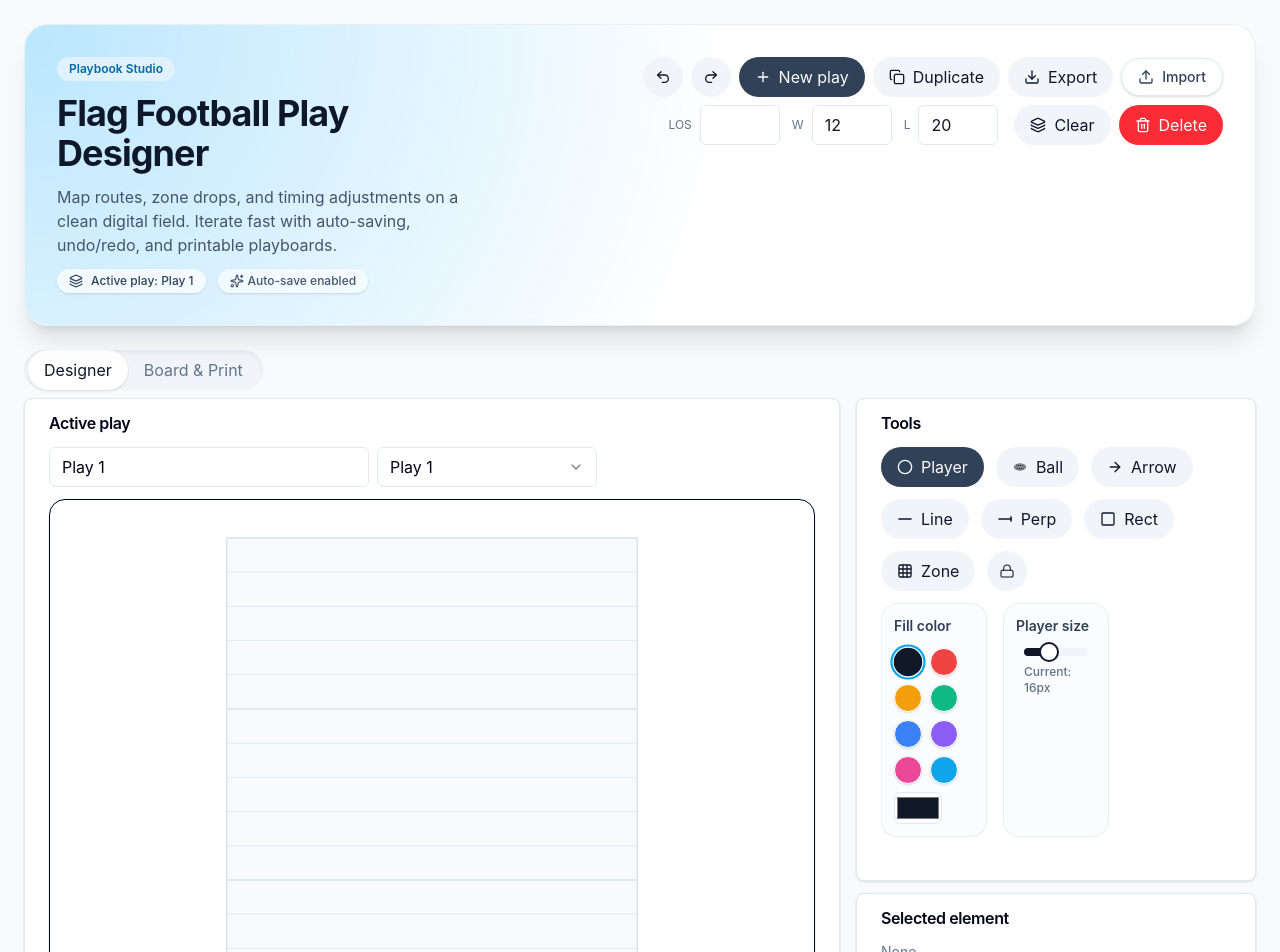
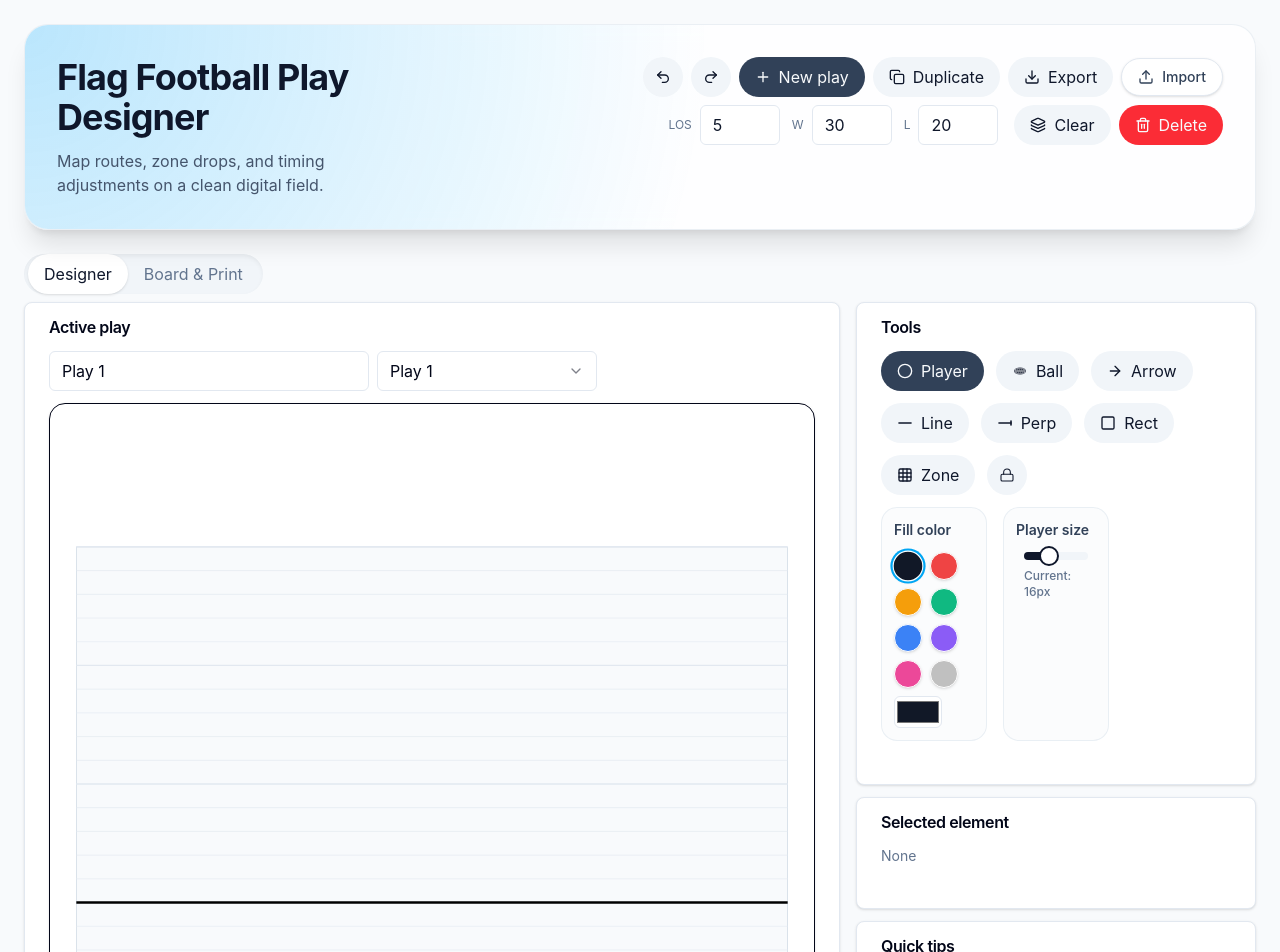
Before and after one commit to aaravchowbey/flag-football-play-designer, a React (Vite) app in the folder play-designer/: page / in a window 1280 px wide. Shown: the top 952 px of the page. Built offline with nearby package versions, Linux system fonts and the light colour scheme.

Commit message:
Cleaned up UI some more, added a bunch of tiny features. I am really putting off fixing the printing but I am going to do it for real now

```diff
--- a/play-designer/src/App.tsx
+++ b/play-designer/src/App.tsx
@@ -30,7 +30,6 @@ const ELT = {
 const ARROW_STYLE = {
   SOLID: "solid",
   DASHED: "dashed",
-  CURVED: "curved",
 };
 
 const DEFAULT_PLAY_SIZE = { w: 600, h: 800 };
@@ -38,6 +37,8 @@ const DEFAULT_PLAY_SIZE = { w: 600, h: 800 };
 const FIELD_MARGIN_VERTICAL = 40;
 const FIELD_MARGIN_HORIZONTAL = 40;
 const DEFAULT_DIVISIONS = 20; // the number of yard-line gaps by default
+const DEFAULT_FIELD_WIDTH = 30; // default width in yards (across)
+const DEFAULT_LOS = 5; // default line of scrimmage
 const DEFAULT_UNIT_PX = (DEFAULT_PLAY_SIZE.h - FIELD_MARGIN_VERTICAL * 2) / DEFAULT_DIVISIONS; // px per yard-unit
 
 function computeFieldSize(widthYards: number, lengthYards: number) {
@@ -97,13 +98,13 @@ function yardLines(w: number, h: number, los?: number | null, divisions: number
 
 // Core models
 function newPlay(name = "New Play") {
-  const defaultWidth = 12;
+  const defaultWidth = DEFAULT_FIELD_WIDTH;
   const defaultLength = DEFAULT_DIVISIONS;
   return {
     id: uid(),
     name,
     size: computeFieldSize(defaultWidth, defaultLength),
-    lineOfScrimmage: null,
+    lineOfScrimmage: DEFAULT_LOS,
     fieldWidthYards: defaultWidth, // default width in yards (across)
     fieldLengthYards: defaultLength, // default length in yards (down the field)
     elements: [],
@@ -111,7 +112,7 @@ function newPlay(name = "New Play") {
 }
 
 function defaultPalette() {
-  return ["#111827", "#ef4444", "#f59e0b", "#10b981", "#3b82f6", "#8b5cf6", "#ec4899", "#0ea5e9"]; // neutral + team colors
+  return ["#111827", "#ef4444", "#f59e0b", "#10b981", "#3b82f6", "#8b5cf6", "#ec4899", "#c0c0c0"]; // neutral + team colors
 }
 
 // ------------------------------------------------------------
@@ -125,7 +126,7 @@ function Player({ elt, selected, onMouseDown, defaultSize = 16 }: any) {
       <text x={elt.x} y={elt.y + 5} textAnchor="middle" fontSize={12} fill="#ffffff" fontWeight={700} pointerEvents="none">
         {elt.label || ""}
       </text>
-      {selected ? <circle cx={elt.x} cy={elt.y} r={r + 4} fill="none" stroke="#0ea5e9" strokeWidth={2} /> : null}
+  {selected ? <circle cx={elt.x} cy={elt.y} r={r + 4} fill="none" stroke="#c0c0c0" strokeWidth={2} /> : null}
     </g>
   );
 }
@@ -156,7 +157,7 @@ function Ball({ elt, selected, onMouseDown }: any) {
           />
         ))}
       </g>
-      {selected ? <circle cx={elt.x} cy={elt.y} r={r + 6} fill="none" stroke="#0ea5e9" strokeWidth={2} /> : null}
+  {selected ? <circle cx={elt.x} cy={elt.y} r={r + 6} fill="none" stroke="#c0c0c0" strokeWidth={2} /> : null}
     </g>
   );
 }
@@ -165,21 +166,7 @@ function Arrow({ elt, selected, onMouseDown }: any) {
   const { x1, y1, x2, y2, color = "#111827", style = ARROW_STYLE.SOLID, thickness = 3 } = elt;
   const head = 6; // constant arrowhead size in px
   let path = `M ${x1} ${y1} L ${x2} ${y2}`;
-    if (style === ARROW_STYLE.CURVED) {
-    const mx = (x1 + x2) / 2;
-    const my = (y1 + y2) / 2;
-    const dx = x2 - x1;
-    const dy = y2 - y1;
-    const dist = Math.hypot(dx, dy) || 1;
-    // perpendicular (normal) vector
-    const nx = -dy / dist;
-    const ny = dx / dist;
-    const base = Math.min(0.5, 0.25 * (dist / 100)); // scale curvature with distance but clamp
-    const curvature = typeof elt.curvature === "number" ? elt.curvature : base;
-    const cx = mx + nx * dist * curvature;
-    const cy = my + ny * dist * curvature;
-    path = `M ${x1} ${y1} Q ${cx} ${cy} ${x2} ${y2}`;
-  }
+    // curved style removed; always use straight path
   return (
     <g onMouseDown={(e) => onMouseDown(e, elt)} style={{ cursor: "move" }}>
       <defs>
@@ -190,8 +177,8 @@ function Arrow({ elt, selected, onMouseDown }: any) {
       <path d={path} stroke={color} strokeWidth={thickness} fill="none" markerEnd={`url(#head-${elt.id})`} strokeDasharray={style === ARROW_STYLE.DASHED ? "8 6" : undefined} />
       {selected ? (
         <>
-          <circle cx={x1} cy={y1} r={6} fill="#0ea5e9" />
-          <circle cx={x2} cy={y2} r={6} fill="#0ea5e9" />
+          <circle cx={x1} cy={y1} r={6} fill="#c0c0c0" />
+          <circle cx={x2} cy={y2} r={6} fill="#c0c0c0" />
         </>
       ) : null}
     </g>
@@ -202,11 +189,11 @@ function Line({ elt, selected, onMouseDown }: any) {
   const { x1, y1, x2, y2, color = "#111827", thickness = 3 } = elt;
   return (
     <g onMouseDown={(e) => onMouseDown(e, elt)} style={{ cursor: "move" }}>
-      <path d={`M ${x1} ${y1} L ${x2} ${y2}`} stroke={color} strokeWidth={thickness} fill="none" strokeLinecap="round" />
+      <path d={`M ${x1} ${y1} L ${x2} ${y2}`} stroke={color} strokeWidth={thickness} fill="none" strokeLinecap="round" strokeDasharray={elt.style === ARROW_STYLE.DASHED ? "8 6" : undefined} />
       {selected ? (
         <>
-          <circle cx={x1} cy={y1} r={6} fill="#0ea5e9" />
-          <circle cx={x2} cy={y2} r={6} fill="#0ea5e9" />
+          <circle cx={x1} cy={y1} r={6} fill="#c0c0c0" />
+          <circle cx={x2} cy={y2} r={6} fill="#c0c0c0" />
         </>
       ) : null}
     </g>
@@ -231,12 +218,12 @@ function PerpLine({ elt, selected, onMouseDown }: any) {
 
   return (
     <g onMouseDown={(e) => onMouseDown(e, elt)} style={{ cursor: "move" }}>
-      <path d={`M ${x1} ${y1} L ${x2} ${y2}`} stroke={color} strokeWidth={thickness} fill="none" strokeLinecap="round" />
-      <path d={`M ${tx} ${ty} L ${tx2} ${ty2}`} stroke={color} strokeWidth={Math.max(1, Math.round(thickness))} strokeLinecap="round" />
+      <path d={`M ${x1} ${y1} L ${x2} ${y2}`} stroke={color} strokeWidth={thickness} fill="none" strokeLinecap="round" strokeDasharray={elt.style === ARROW_STYLE.DASHED ? "8 6" : undefined} />
+      <path d={`M ${tx} ${ty} L ${tx2} ${ty2}`} stroke={color} strokeWidth={Math.max(1, Math.round(thickness))} strokeLinecap="round" strokeDasharray={elt.style === ARROW_STYLE.DASHED ? "8 6" : undefined} />
       {selected ? (
         <>
-          <circle cx={x1} cy={y1} r={6} fill="#0ea5e9" />
-          <circle cx={x2} cy={y2} r={6} fill="#0ea5e9" />
+          <circle cx={x1} cy={y1} r={6} fill="#c0c0c0" />
+          <circle cx={x2} cy={y2} r={6} fill="#c0c0c0" />
         </>
       ) : null}
     </g>
@@ -248,7 +235,7 @@ function Rect({ elt, selected, onMouseDown }: any) {
   return (
     <g onMouseDown={(e) => onMouseDown(e, elt)} style={{ cursor: "move" }}>
       <rect x={x} y={y} width={w} height={h} fill="none" stroke={color} strokeWidth={2} />
-      {selected ? <rect x={x - 4} y={y - 4} width={w + 8} height={h + 8} fill="none" stroke="#0ea5e9" strokeWidth={2} /> : null}
+  {selected ? <rect x={x - 4} y={y - 4} width={w + 8} height={h + 8} fill="none" stroke="#c0c0c0" strokeWidth={2} /> : null}
     </g>
   );
 }
@@ -258,7 +245,7 @@ function Zone({ elt, selected, onMouseDown }: any) {
   return (
     <g onMouseDown={(e) => onMouseDown(e, elt)} style={{ cursor: "move" }}>
       <rect x={x} y={y} width={w} height={h} fill={color} opacity={0.12} stroke={color} strokeWidth={1.5} />
-      {selected ? <rect x={x - 4} y={y - 4} width={w + 8} height={h + 8} fill="none" stroke="#0ea5e9" strokeWidth={2} /> : null}
+  {selected ? <rect x={x - 4} y={y - 4} width={w + 8} height={h + 8} fill="none" stroke="#c0c0c0" strokeWidth={2} /> : null}
     </g>
   );
 }
@@ -270,7 +257,8 @@ function PlayCanvas({ play, onChange, selection, setSelection, tool, strokeColor
   const svgRef = useRef<SVGSVGElement>(null);
   const [drag, setDrag] = useState<any>(null); // { id, offsetX, offsetY, kind }
   const [draft, setDraft] = useState<any>(null); // for drawing arrows and shapes
-  const widthUnits = Math.max(1, fieldWidthYards ?? play.fieldWidthYards ?? 12);
+  const [snapCandidate, setSnapCandidate] = useState<{ x: number; y: number } | null>(null);
+  const widthUnits = Math.max(1, fieldWidthYards ?? play.fieldWidthYards ?? DEFAULT_FIELD_WIDTH);
   const divisions = Math.max(1, Math.round(fieldLengthYards ?? play.fieldLengthYards ?? DEFAULT_DIVISIONS));
   const size = computeFieldSize(widthUnits, divisions);
   const SNAP_RADIUS = 18;
@@ -307,12 +295,20 @@ function PlayCanvas({ play, onChange, selection, setSelection, tool, strokeColor
     let nearest: { x: number; y: number } | null = null;
     let minDist = SNAP_RADIUS;
     for (const el of play.elements) {
-      if (el.type !== ELT.ARROW && el.type !== ELT.LINE && el.type !== ELT.PERP_LINE) continue;
-      const pts = [
-        { x: el.x1, y: el.y1 },
-        { x: el.x2, y: el.y2 },
-      ];
+      // When players are locked, allow snapping to player centers as well so
+      // newly created arrows/lines/perp can attach to players.
+      const pts: Array<{ x: number; y: number } | null> = [];
+      if (playersLocked && el.type === ELT.PLAYER) {
+        pts.push({ x: el.x, y: el.y });
+      }
+      if (el.type === ELT.ARROW || el.type === ELT.LINE || el.type === ELT.PERP_LINE) {
+        pts.push({ x: el.x1, y: el.y1 });
+        pts.push({ x: el.x2, y: el.y2 });
+      }
+      // skip elements that don't provide any snap points
+      if (pts.length === 0) continue;
       for (const pt of pts) {
+        if (!pt) continue;
         if (exclude && Math.hypot(pt.x - exclude.x, pt.y - exclude.y) < 0.5) continue;
         const dist = Math.hypot(pt.x - x, pt.y - y);
         if (dist < minDist) {
@@ -329,6 +325,11 @@ function PlayCanvas({ play, onChange, selection, setSelection, tool, strokeColor
   if (!p) return;
   const x = p.x;
   const y = p.y;
+  // compute snap candidate on down for immediate feedback
+  if (playersLocked) {
+    const s = findSnapPoint(x, y);
+    setSnapCandidate(s);
+  }
 
     if (tool === ELT.PLAYER) {
       const snappedY = snapToYardLine(y);
@@ -343,21 +344,21 @@ function PlayCanvas({ play, onChange, selection, setSelection, tool, strokeColor
       const snap = findSnapPoint(x, y);
       const sx = snap?.x ?? x;
       const sy = snap?.y ?? y;
-      setDraft({ type: ELT.ARROW, x1: sx, y1: sy, x2: sx, y2: sy, color: strokeColor, style: ARROW_STYLE.SOLID, thickness, curvature: 0 });
+  setDraft({ type: ELT.ARROW, x1: sx, y1: sy, x2: sx, y2: sy, color: strokeColor, style: ARROW_STYLE.SOLID, thickness });
       return;
     }
     if (tool === ELT.LINE) {
       const snap = findSnapPoint(x, y);
       const sx = snap?.x ?? x;
       const sy = snap?.y ?? y;
-      setDraft({ type: ELT.LINE, x1: sx, y1: sy, x2: sx, y2: sy, color: strokeColor, thickness });
+      setDraft({ type: ELT.LINE, x1: sx, y1: sy, x2: sx, y2: sy, color: strokeColor, thickness, style: ARROW_STYLE.SOLID });
       return;
     }
     if (tool === ELT.PERP_LINE) {
       const snap = findSnapPoint(x, y);
       const sx = snap?.x ?? x;
       const sy = snap?.y ?? y;
-      setDraft({ type: ELT.PERP_LINE, x1: sx, y1: sy, x2: sx, y2: sy, color: strokeColor, thickness, tick: 12 });
+      setDraft({ type: ELT.PERP_LINE, x1: sx, y1: sy, x2: sx, y2: sy, color: strokeColor, thickness, tick: 12, style: ARROW_STYLE.SOLID });
       return;
     }
     // curved arrows disabled for now
@@ -371,11 +372,23 @@ function PlayCanvas({ play, onChange, selection, setSelection, tool, strokeColor
   }
 
   function onSVGMove(e: any) {
-    if (!draft && !drag) return;
     const p = clientToSvg(e);
     if (!p) return;
     const x = p.x;
     const y = p.y;
+
+    // Always compute snap candidate when appropriate so we can show a visual
+    // indicator while hovering near a player or endpoint. This runs even when
+    // not actively drafting or dragging.
+    const isDrawingTool = tool === ELT.ARROW || tool === ELT.LINE || tool === ELT.PERP_LINE || tool === ELT.RECT || tool === ELT.ZONE;
+    if (playersLocked && isDrawingTool) {
+      const s = findSnapPoint(x, y);
+      setSnapCandidate(s);
+    } else {
+      setSnapCandidate(null);
+    }
+
+    if (!draft && !drag) return;
 
     if (draft) {
       if (draft.type === ELT.ARROW || draft.type === ELT.LINE || draft.type === ELT.PERP_LINE) {
@@ -428,9 +441,19 @@ function PlayCanvas({ play, onChange, selection, setSelection, tool, strokeColor
       setDraft(null);
     }
     setDrag(null);
+    setSnapCandidate(null);
   }
 
   function onEltMouseDown(e: any, elt: any) {
+    // If players are locked and the user is using a drawing tool, allow clicks on player
+    // circles to bubble up so the SVG's onMouseDown can start a draft anchored to the
+    // player center (and snap to it). Otherwise, stop propagation and start selection/drag.
+    const isDrawingTool = tool === ELT.ARROW || tool === ELT.LINE || tool === ELT.PERP_LINE || tool === ELT.RECT || tool === ELT.ZONE;
+    if (playersLocked && isDrawingTool && elt.type === ELT.PLAYER) {
+      // Let the event bubble so onSVGDown can call findSnapPoint and snap to this player.
+      return;
+    }
+
     e.stopPropagation();
     setSelection(elt.id);
     const p = clientToSvg(e);
@@ -494,6 +517,12 @@ function PlayCanvas({ play, onChange, selection, setSelection, tool, strokeColor
             <Zone elt={{ id: "draft", ...draft }} selected={true} onMouseDown={() => {}} />
           )
         ) : null}
+        {snapCandidate ? (
+          <g pointerEvents="none">
+            <circle cx={snapCandidate.x} cy={snapCandidate.y} r={18} fill="none" stroke="#c0c0c0" strokeWidth={2} opacity={0.45} />
+            <circle cx={snapCandidate.x} cy={snapCandidate.y} r={4} fill="#c0c0c0" />
+          </g>
+        ) : null}
       </svg>
     </div>
   );
@@ -534,7 +563,7 @@ function Toolbar({
   setPlayersLocked,
 }: any) {
   const safeLength = Math.max(1, Math.round(fieldLengthYards ?? DEFAULT_DIVISIONS));
-  const safeWidth = Math.max(1, Math.round(fieldWidthYards ?? 12));
+  const safeWidth = Math.max(1, Math.round(fieldWidthYards ?? DEFAULT_FIELD_WIDTH));
   const showStrokeColor = tool === ELT.ARROW || tool === ELT.LINE || tool === ELT.PERP_LINE || tool === ELT.RECT;
   const showFillColor = tool === ELT.PLAYER || tool === ELT.BALL || tool === ELT.ZONE;
   const showThickness = tool === ELT.ARROW || tool === ELT.LINE || tool === ELT.PERP_LINE;
@@ -737,7 +766,7 @@ function BoardView({ plays, setPlays, printCfg, setPrintCfg }) {
 }
 
 function PlayThumb({ play }) {
-  const widthUnits = Math.max(1, play.fieldWidthYards ?? 12);
+  const widthUnits = Math.max(1, play.fieldWidthYards ?? DEFAULT_FIELD_WIDTH);
   const divisions = Math.max(1, Math.round(play.fieldLengthYards ?? DEFAULT_DIVISIONS));
   const size = computeFieldSize(widthUnits, divisions);
   return (
@@ -787,20 +816,7 @@ function PlayThumb({ play }) {
         }
         if (elt.type === ELT.ARROW) {
           let path = `M ${elt.x1} ${elt.y1} L ${elt.x2} ${elt.y2}`;
-          if (elt.style === ARROW_STYLE.CURVED) {
-            const mx = (elt.x1 + elt.x2) / 2;
-            const my = (elt.y1 + elt.y2) / 2;
-            const dx = elt.x2 - elt.x1;
-            const dy = elt.y2 - elt.y1;
-            const dist = Math.hypot(dx, dy) || 1;
-            const nx = -dy / dist;
-            const ny = dx / dist;
-            const base = Math.min(0.5, 0.25 * (dist / 100));
-            const curvature = typeof elt.curvature === "number" ? elt.curvature : base;
-            const cx = mx + nx * dist * curvature;
-            const cy = my + ny * dist * curvature;
-            path = `M ${elt.x1} ${elt.y1} Q ${cx} ${cy} ${elt.x2} ${elt.y2}`;
-          }
+          // Curved arrows removed; use straight paths only
           const head = 6;
           return (
             <g key={elt.id}>
@@ -830,11 +846,11 @@ function loadFromStorage() {
     const data = JSON.parse(raw);
     if (!Array.isArray(data)) return null;
     return data.map((p: any) => {
-      const widthYards = Math.max(1, p?.fieldWidthYards ?? 12);
+  const widthYards = Math.max(1, p?.fieldWidthYards ?? DEFAULT_FIELD_WIDTH);
       const lengthYards = Math.max(1, Math.round(p?.fieldLengthYards ?? DEFAULT_DIVISIONS));
       const size = computeFieldSize(widthYards, lengthYards);
       const los = p?.lineOfScrimmage;
-      const clampedLOS = los === null || los === undefined ? null : Math.min(Math.max(0, Math.round(los)), lengthYards);
+  const clampedLOS = los === null || los === undefined ? DEFAULT_LOS : Math.min(Math.max(0, Math.round(los)), lengthYards);
       return {
         ...p,
         fieldWidthYards: widthYards,
@@ -961,7 +977,7 @@ export default function App() {
 
   function setActiveFieldDims({ widthYards, lengthYards }: { widthYards?: number; lengthYards?: number }) {
     if (!active) return;
-    const nextWidth = Math.max(1, widthYards ?? active.fieldWidthYards ?? 12);
+  const nextWidth = Math.max(1, widthYards ?? active.fieldWidthYards ?? DEFAULT_FIELD_WIDTH);
     const nextLength = Math.max(1, Math.round(lengthYards ?? active.fieldLengthYards ?? DEFAULT_DIVISIONS));
     const nextSize = computeFieldSize(nextWidth, nextLength);
     const los = active.lineOfScrimmage;
@@ -988,7 +1004,7 @@ export default function App() {
       id: uid(),
       name: `${active.name} copy`,
       lineOfScrimmage: active.lineOfScrimmage ?? null,
-      fieldWidthYards: active.fieldWidthYards ?? 12,
+  fieldWidthYards: active.fieldWidthYards ?? DEFAULT_FIELD_WIDTH,
       fieldLengthYards: active.fieldLengthYards ?? DEFAULT_DIVISIONS,
       elements: active.elements.map((e) => ({ ...e, id: uid() })),
     };
@@ -1039,21 +1055,8 @@ export default function App() {
             <div className="relative z-10 flex flex-col gap-6 p-6 md:p-8">
               <div className="flex flex-col gap-6 md:flex-row md:items-start md:justify-between">
                 <div className="flex flex-col gap-3 text-left">
-                  <span className="inline-flex w-fit items-center gap-2 rounded-full bg-sky-100 px-3 py-1 text-xs font-semibold text-sky-700">
-                    Playbook Studio
-                  </span>
                   <h1 className="text-3xl font-bold tracking-tight text-slate-900 md:text-4xl">Flag Football Play Designer</h1>
-                  <p className="max-w-2xl text-sm text-slate-600 md:text-base">
-                    Map routes, zone drops, and timing adjustments on a clean digital field. Iterate fast with auto-saving, undo/redo, and printable playboards.
-                  </p>
-                  <div className="flex flex-wrap items-center gap-3 text-xs text-slate-500">
-                    <span className="inline-flex items-center gap-2 rounded-full bg-white/70 px-3 py-1 font-medium text-slate-700 shadow-sm">
-                      <Layers size={14} /> Active play: {active?.name ?? "Untitled"}
-                    </span>
-                    <span className="inline-flex items-center gap-1 rounded-full bg-white/60 px-3 py-1 font-medium text-slate-600 shadow-sm">
-                      <Sparkles size={14} /> Auto-save enabled
-                    </span>
-                  </div>
+                  <p className="max-w-2xl text-sm text-slate-600 md:text-base">Map routes, zone drops, and timing adjustments on a clean digital field.</p>
                 </div>
                   <div className="flex flex-wrap justify-end gap-2 items-center">
                   <Button size="icon" variant="secondary" title="Undo (Ctrl+Z)" onClick={undo} className="rounded-full">
@@ -1085,7 +1088,7 @@ export default function App() {
                     </div>
                     <div className="inline-flex items-center gap-2">
                       <div className="text-xs text-slate-500">W</div>
-                      <Input type="number" min={1} value={active?.fieldWidthYards ?? 12} onChange={(e)=> setActiveFieldDims({ widthYards: Number(e.target.value) })} className="w-20" />
+                      <Input type="number" min={1} value={active?.fieldWidthYards ?? DEFAULT_FIELD_WIDTH} onChange={(e)=> setActiveFieldDims({ widthYards: Number(e.target.value) })} className="w-20" />
                     </div>
                     <div className="inline-flex items-center gap-2">
                       <div className="text-xs text-slate-500">L</div>
@@ -1158,7 +1161,7 @@ export default function App() {
                   palette={palette}
                   lineOfScrimmage={active?.lineOfScrimmage ?? null}
                   setLineOfScrimmage={setActiveLOS}
-                  fieldWidthYards={active?.fieldWidthYards ?? 12}
+                  fieldWidthYards={active?.fieldWidthYards ?? DEFAULT_FIELD_WIDTH}
                   fieldLengthYards={active?.fieldLengthYards ?? DEFAULT_DIVISIONS}
                   setFieldDims={setActiveFieldDims}
                   playersLocked={playersLocked}
@@ -1261,7 +1264,6 @@ function SelectedInspector({ play, selection, onChange }) {
             <SelectContent>
               <SelectItem value={ARROW_STYLE.SOLID}>Solid</SelectItem>
               <SelectItem value={ARROW_STYLE.DASHED}>Dashed</SelectItem>
-              <SelectItem value={ARROW_STYLE.CURVED}>Curved</SelectItem>
             </SelectContent>
           </Select>
           <div className="text-sm">Color</div>
@@ -1271,22 +1273,23 @@ function SelectedInspector({ play, selection, onChange }) {
           {/* curvature control removed while curved arrows are disabled */}
         </div>
       ) : null}
-      {elt.type === ELT.LINE ? (
+      {(elt.type === ELT.LINE || elt.type === ELT.PERP_LINE) ? (
         <div className="grid grid-cols-2 gap-2 items-center">
+          <div className="text-sm">Style</div>
+          <Select value={elt.style || ARROW_STYLE.SOLID} onValueChange={(v) => patch({ style: v })}>
+            <SelectTrigger><SelectValue/></SelectTrigger>
+            <SelectContent>
+              <SelectItem value={ARROW_STYLE.SOLID}>Solid</SelectItem>
+              <SelectItem value={ARROW_STYLE.DASHED}>Dashed</SelectItem>
+            </SelectContent>
+          </Select>
           <div className="text-sm">Color</div>
           <Input type="color" value={elt.color} onChange={(e) => patch({ color: e.target.value })} />
           <div className="text-sm">Thickness</div>
           <Input type="number" min={1} max={10} value={elt.thickness || 3} onChange={(e) => patch({ thickness: Number(e.target.value) })} />
         </div>
       ) : null}
-      {elt.type === ELT.PERP_LINE ? (
-        <div className="grid grid-cols-2 gap-2 items-center">
-          <div className="text-sm">Color</div>
-          <Input type="color" value={elt.color} onChange={(e) => patch({ color: e.target.value })} />
-          <div className="text-sm">Thickness</div>
-          <Input type="number" min={1} max={10} value={elt.thickness || 3} onChange={(e) => patch({ thickness: Number(e.target.value) })} />
-        </div>
-      ) : null}
+      {/* color/thickness moved into the shared style block for LINE and PERP_LINE */}
       {(elt.type === ELT.RECT || elt.type === ELT.ZONE) ? (
         <div className="grid grid-cols-2 gap-2 items-center">
           <div className="text-sm">Color</div>
```
Lines whose indentation alone changed are shown as unchanged.
